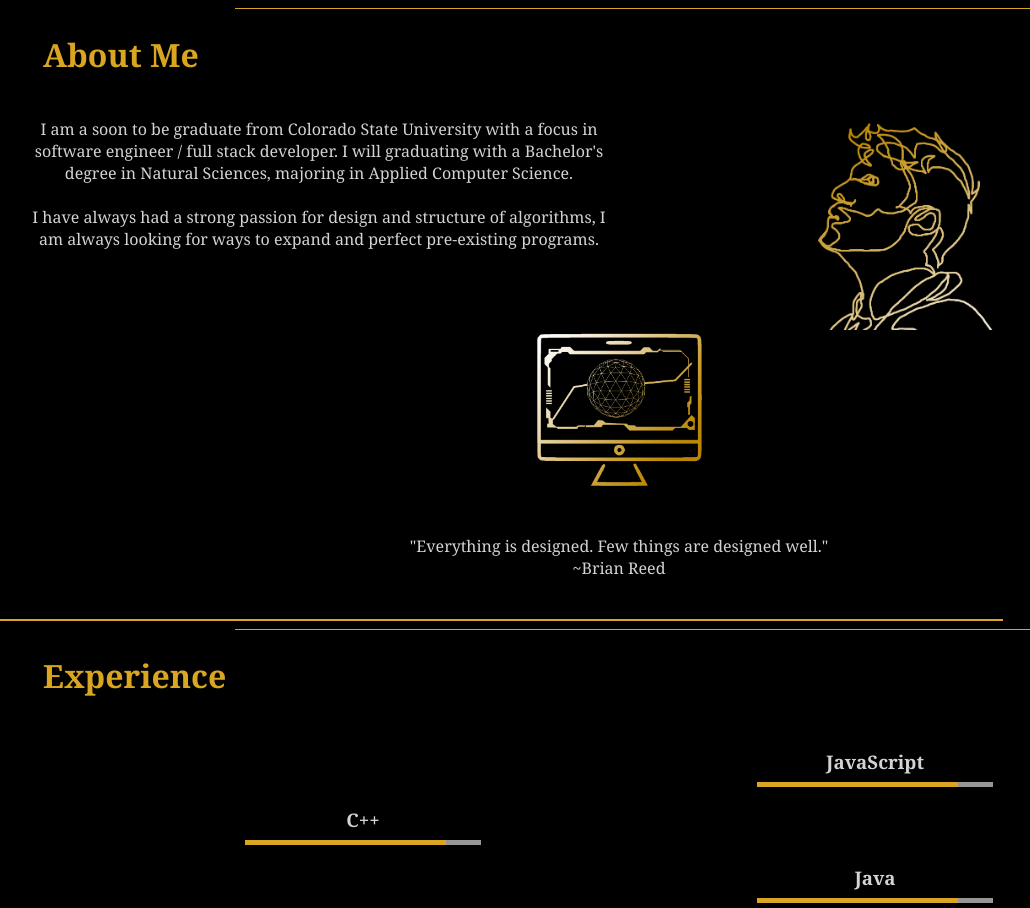
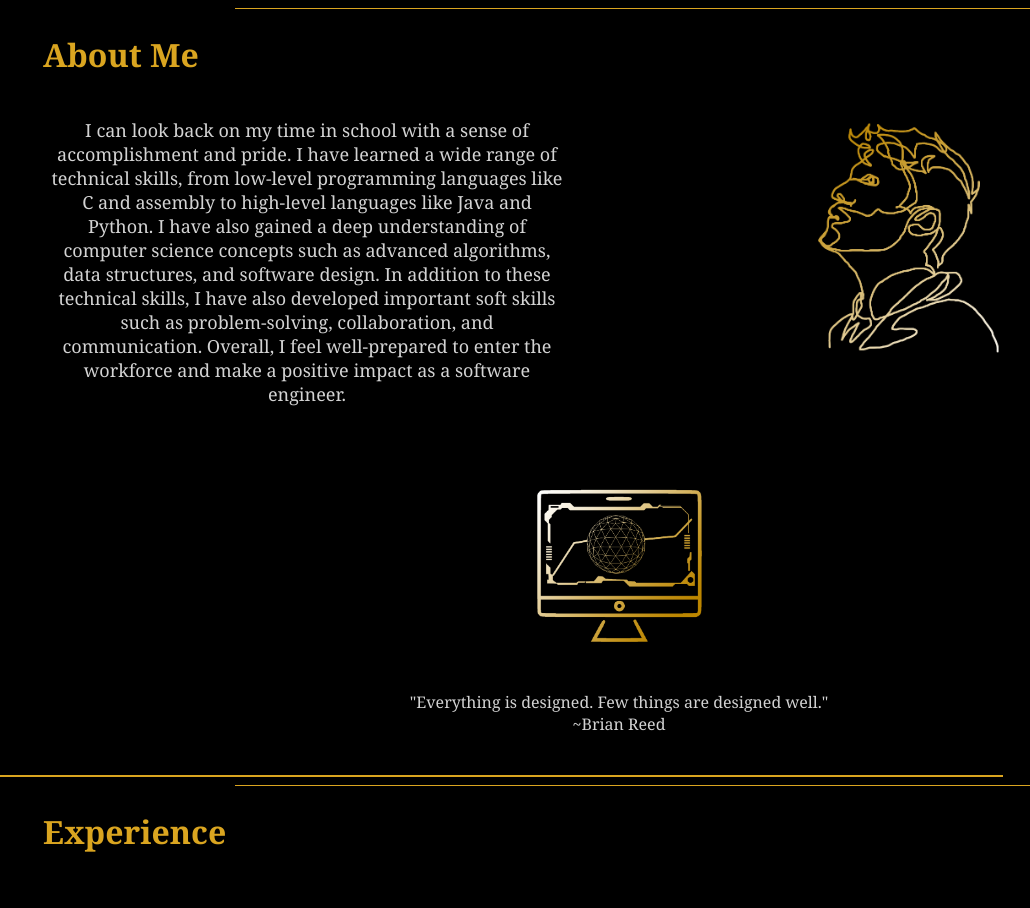
Before and after one commit to jstrande99/jstrande-react, a React (Create React App) app: page / in a window 1280 px wide. Shown: the part 802-1710 px from the top of the page, without its empty margins (21-1051 px from the left). Built offline with nearby package versions, Linux system fonts and the light colour scheme; some icons are missing.

Commit message:
updated initial about me

```diff
--- a/src/Pages/About.js
+++ b/src/Pages/About.js
@@ -9,8 +9,7 @@ export default function About(){
             <div className='aboutContainer'>
                 <div className='About'>
                     <div className='paraDiv'>
-                        <p className='para'>  I am a soon to be graduate from Colorado State University with a focus in software engineer / full stack developer. I will graduating with a Bachelor's degree in Natural Sciences, majoring in Applied Computer Science.
-                            <br/><br/>I have always had a strong passion for design and structure of algorithms, I am always looking for ways to expand and perfect pre-existing programs.
+                        <p className='para'> I can look back on my time in school with a sense of accomplishment and pride. I have learned a wide range of technical skills, from low-level programming languages like C and assembly to high-level languages like Java and Python. I have also gained a deep understanding of computer science concepts such as advanced algorithms, data structures, and software design. In addition to these technical skills, I have also developed important soft skills such as problem-solving, collaboration, and communication. Overall, I feel well-prepared to enter the workforce and make a positive impact as a software engineer.
                         </p>
                     </div>
                     <div className='imgContainer'>
--- a/src/Pages/Style/About.css
+++ b/src/Pages/Style/About.css
@@ -10,11 +10,12 @@
     height: auto;
 }
 .paraDiv{
-    width: 50vw;
-    margin-left: 0vw;
+    width: 40vw;
+    margin-left: 2.5vw;
 }
 .para{
     text-align: center;
+    font-size: 18px;
 }
 .imgContainer{
     width: 50vw;
```
